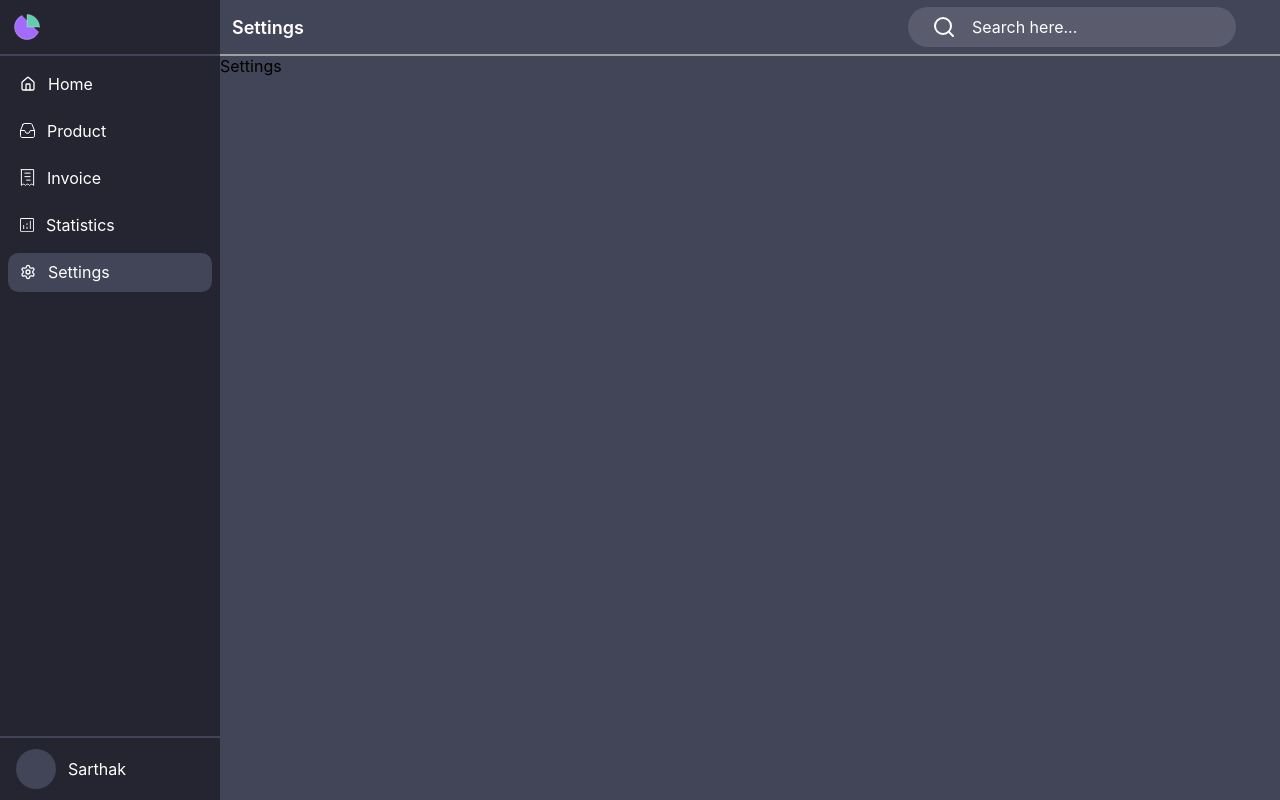
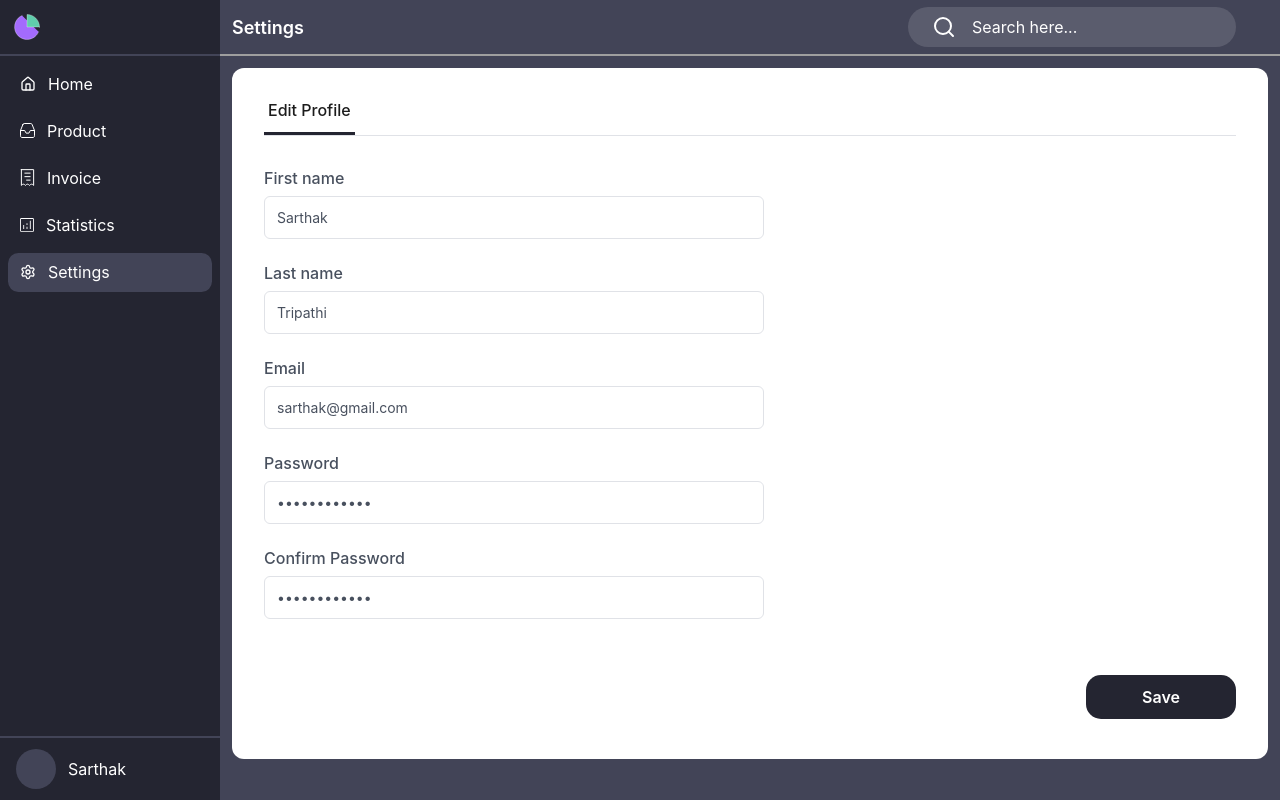
Before and after one commit to SMD-1/inventory-sales-management, a React (Vite) app: page /settings in a window 1280 px wide. Built offline with nearby package versions, Linux system fonts and the light colour scheme.

Commit message:
feat: Implement a profile editing form on the settings page

```diff
--- a/src/pages/settings/Settings.jsx
+++ b/src/pages/settings/Settings.jsx
@@ -1,5 +1,6 @@
 import { useEffect } from "react";
 import { useHeader } from "../../contexts/header-context";
+import "./settings.css";
 
 const Settings = () => {
   const { setTitle } = useHeader();
@@ -9,8 +10,45 @@ const Settings = () => {
   }, [setTitle]);
 
   return (
-    <div>
-      <p>Settings</p>
+    <div className="settings-container">
+      <div className="profile-card">
+        <div className="profile-header">
+          <div className="tab">Edit Profile</div>
+        </div>
+
+        <form className="profile-form">
+          <div className="form-group">
+            <label>First name</label>
+            <input type="text" defaultValue="Sarthak" />
+          </div>
+
+          <div className="form-group">
+            <label>Last name</label>
+            <input type="text" defaultValue="Tripathi" />
+          </div>
+
+          <div className="form-group">
+            <label>Email</label>
+            <input type="email" defaultValue="sarthak@gmail.com" disabled style={{cursor: "not-allowed"}} />
+          </div>
+
+          <div className="form-group">
+            <label>Password</label>
+            <input type="password" defaultValue="************" />
+          </div>
+
+          <div className="form-group">
+            <label>Confirm Password</label>
+            <input type="password" defaultValue="************" />
+          </div>
+
+          <div className="form-actions">
+            <button type="button" className="save-btn">
+              Save
+            </button>
+          </div>
+        </form>
+      </div>
     </div>
   );
 };
--- /dev/null
+++ b/src/pages/settings/settings.css
@@ -0,0 +1,83 @@
+.settings-container {
+  padding: 0.75rem;
+  border-radius: 0.75rem;
+}
+
+.profile-card {
+  background-color: #fff;
+  border-radius: 0.75rem;
+  padding: 1.5rem 2rem 2.5rem;
+
+}
+
+.profile-header {
+  display: flex;
+  margin-bottom: 2rem;
+  border-bottom: 1px solid #E0E2E7;
+}
+
+.tab {
+  font-size: 16px;
+  font-weight: 500;
+  color: #1c1c1c;
+  padding: 0.5rem 0.25rem 0.75rem;
+  border-bottom: 3.5px solid #242531;
+  cursor: pointer;
+  margin-right: 2rem;
+}
+
+.profile-card .profile-form {
+  display: flex;
+  flex-direction: column;
+  gap: 1.5rem;
+  width: 100%;
+}
+
+.profile-card .form-group {
+  display: flex;
+  flex-direction: column;
+  align-items: start;
+  gap: 0.5rem;
+  max-width: 500px;
+}
+
+.form-group label {
+  font-size: 14px;
+  font-weight: 500;
+  color: #5E5E5E;
+}
+
+.form-group input {
+  border: 1px solid #3E3E3E;
+  border-radius: 0.75rem;
+  font-size: 16px;
+  color: #1c1c1c;
+  outline: none;
+  background-color: #fff;
+  width: 100%;
+}
+
+.form-group input:focus {
+  border-color: #242531;
+}
+
+.form-actions {
+  display: flex;
+  justify-content: flex-end;
+  margin-top: 2rem;
+}
+
+.save-btn {
+  background-color: #242531;
+  color: #fff;
+  border: none;
+  border-radius: 15px;
+  padding: 0.75rem 3.5rem;
+  font-size: 16px;
+  font-weight: 600;
+  cursor: pointer;
+}
+
+.save-btn:hover {
+  background-color: #383e49;
+}
```
